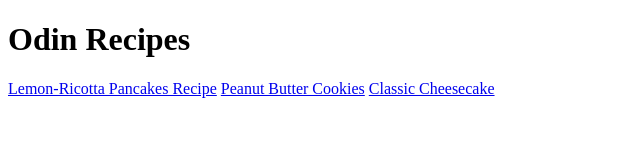
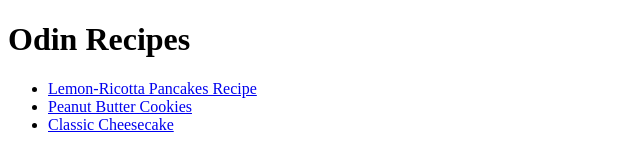
Before and after one commit to jaym9000/odin-recipes, a plain HTML site: page index.html in a window 1280 px wide. Shown: the whole page, without its empty margins (0-640 px from the left). Drawn offline with Linux system fonts and the light colour scheme.

Commit message:
Homepage links to the recipe's are now in a list to make it more neat

```diff
--- a/index.html
+++ b/index.html
@@ -8,8 +8,10 @@
   </head>
   <body>
     <h1>Odin Recipes</h1>
-    <a href="recipes/pancakes.html">Lemon-Ricotta Pancakes Recipe</a>
-    <a href="recipes/cookies.html">Peanut Butter Cookies</a>
-    <a href="recipes/cheesecake.html">Classic Cheesecake</a>
+    <ul>
+      <li><a href="recipes/pancakes.html">Lemon-Ricotta Pancakes Recipe</a></li>
+      <li><a href="recipes/cookies.html">Peanut Butter Cookies</a></li>
+      <li><a href="recipes/cheesecake.html">Classic Cheesecake</a></li>
+    </ul>
   </body>
 </html>
```
